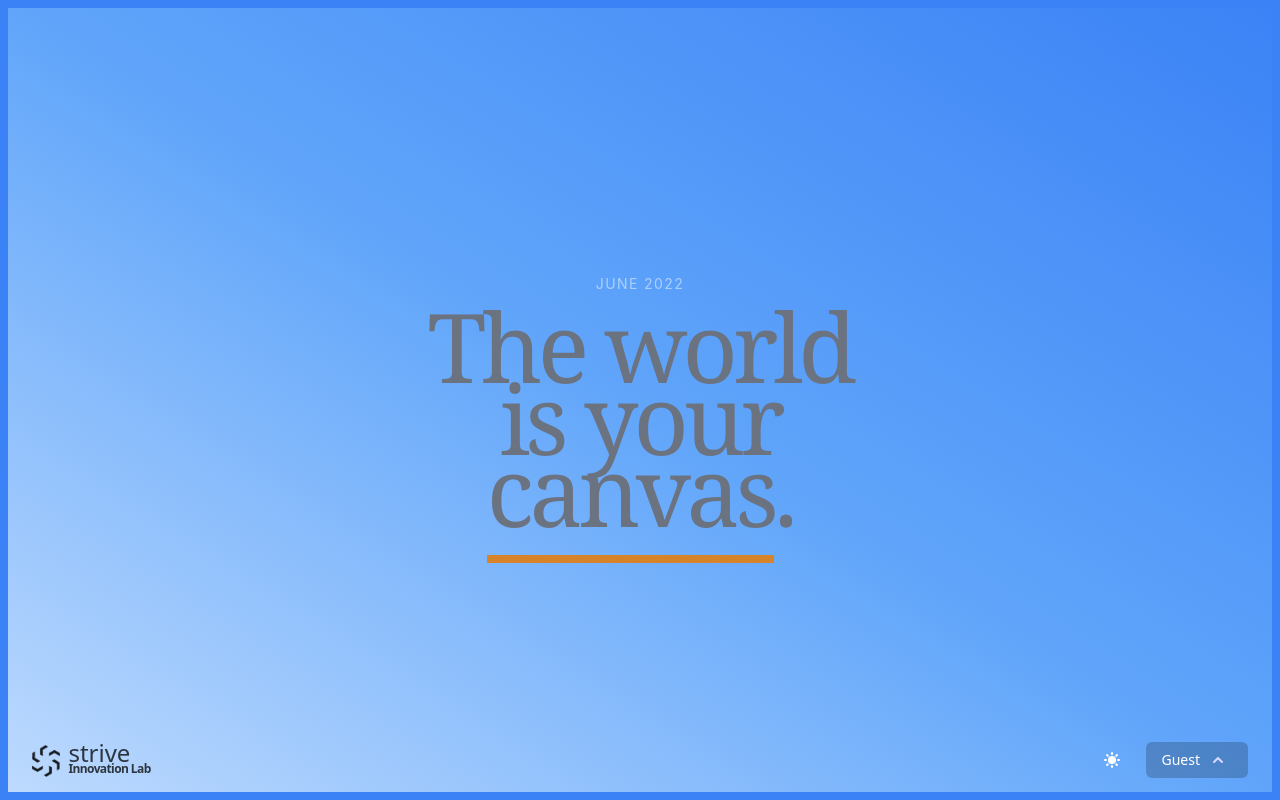
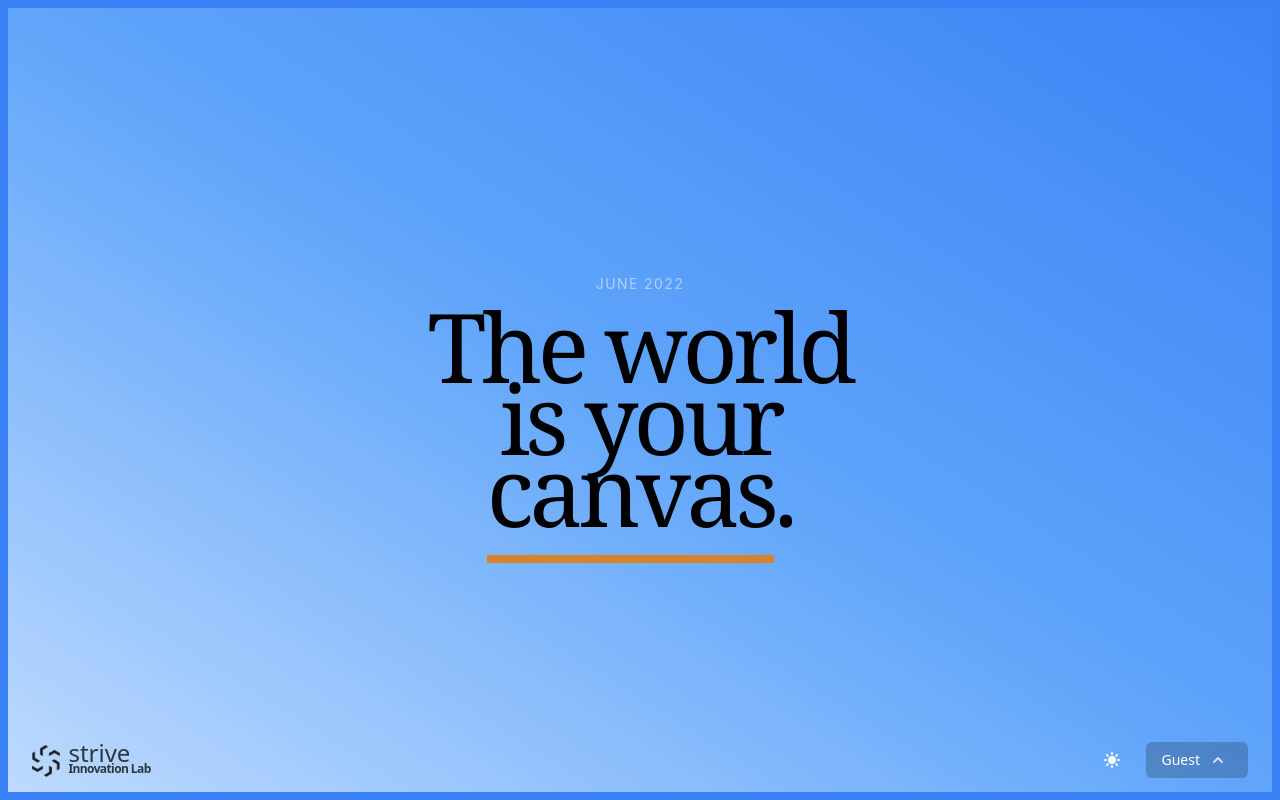
Before and after one commit to cassler/strive-hackathon-website, a React (Vite) app: page / in a window 1280 px wide. Built offline with nearby package versions, Linux system fonts and the light colour scheme; no server answers.

Commit message:
global text color defaults

```diff
--- a/src/styles/minesweeper.css
+++ b/src/styles/minesweeper.css
@@ -12,7 +12,6 @@
     @apply items-center text-center justify-center flex;
     @apply transition-all duration-500 ease-in-out;
     @apply shadow;
-    @apply mix-blend-overlay;
     @apply bg-white/30;
     @apply transition-all duration-200 shadow-black/25;
     /* @apply dark:from-white/5 dark:to-white/10 bg-gradient-to-b; */
--- a/src/styles/tailwind.css
+++ b/src/styles/tailwind.css
@@ -7,7 +7,7 @@
 @layer components {
   body {
     @apply bg-white;
-    @apply text-gray-500;
+    @apply text-black dark:text-white;
     @apply dark:bg-gray-800 dark:text-white;
   }
   h4 {
```
